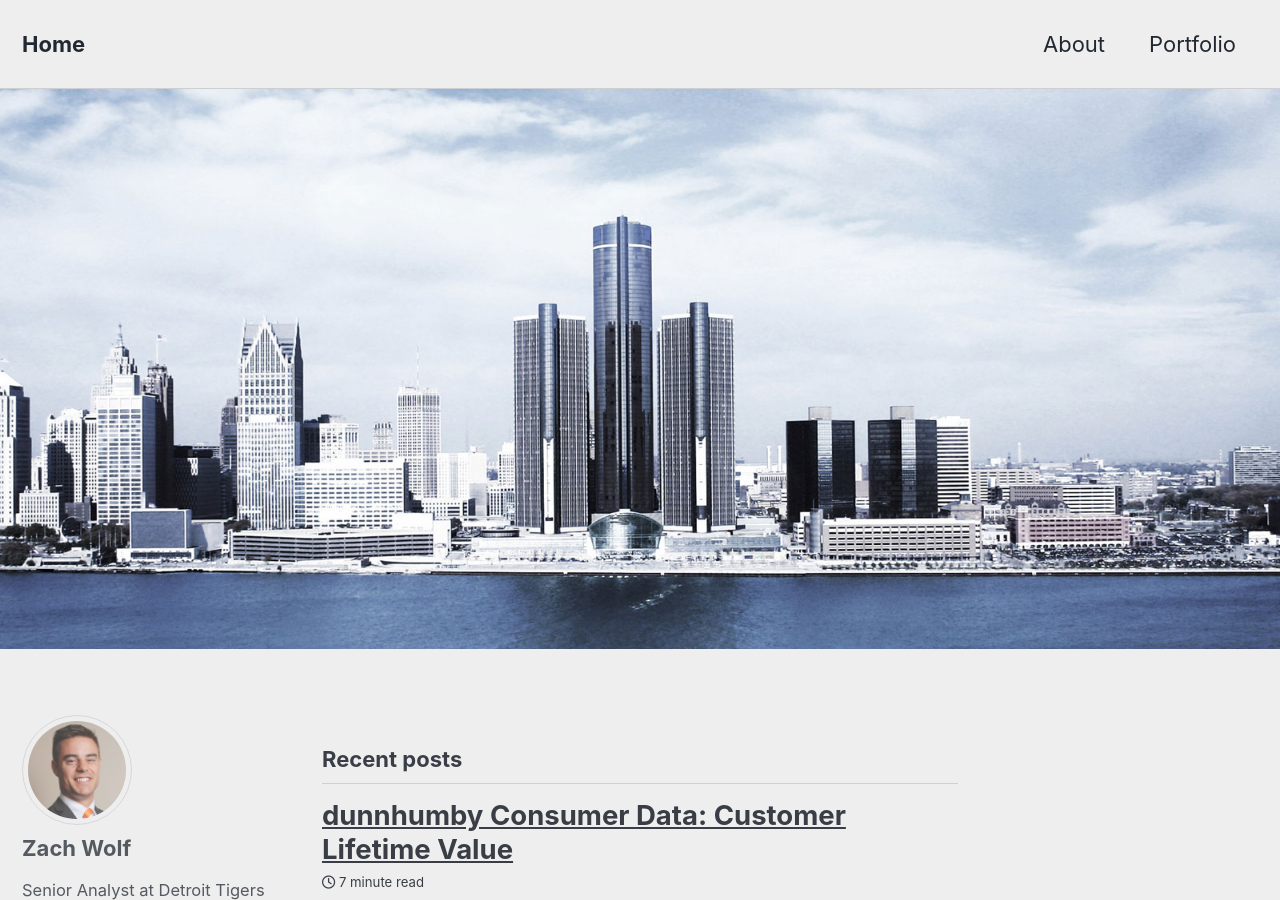
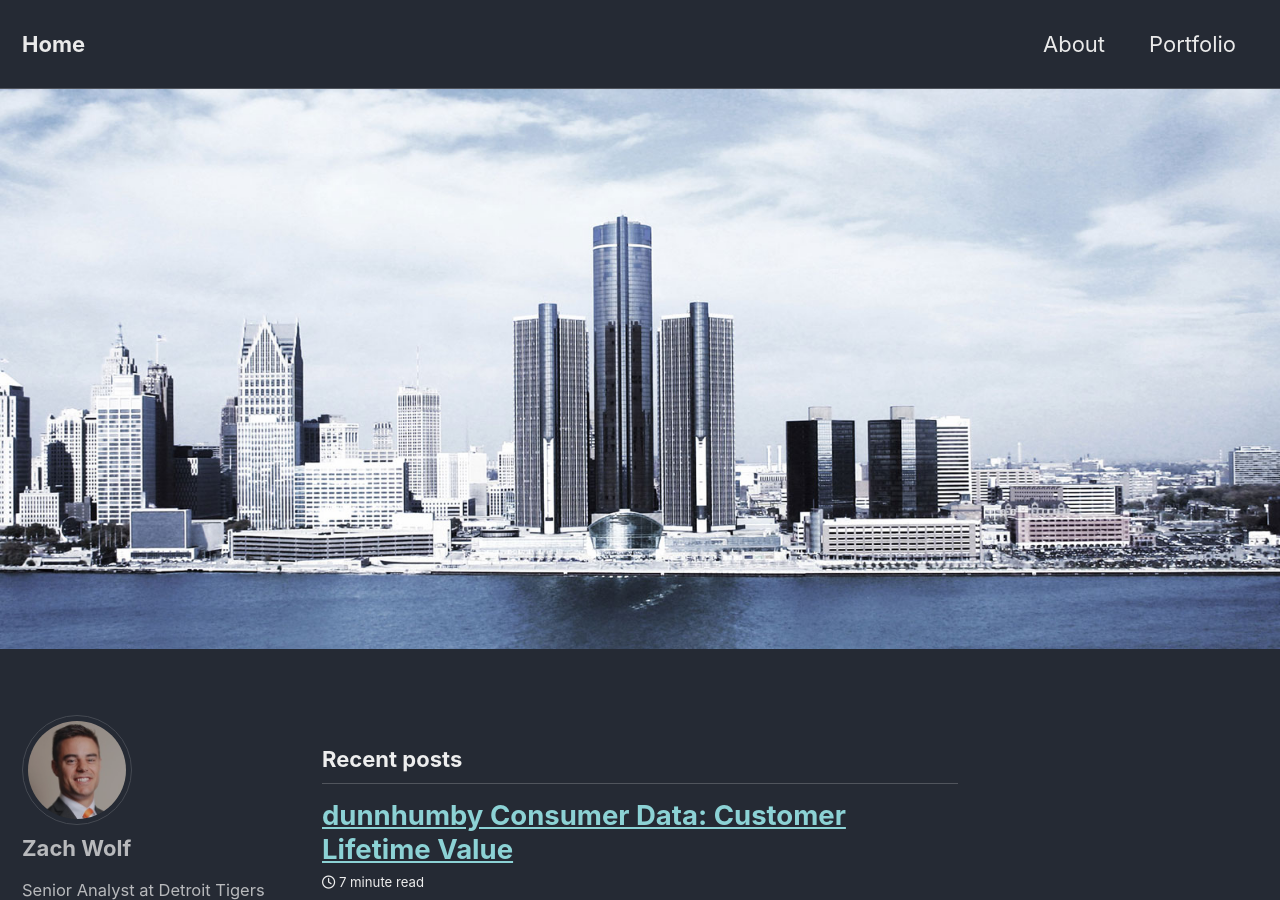
Before and after one commit to zach-wolf/zach-wolf.github.io, a Jekyll site: the page built from index.html, in a window 1280 px wide and 900 px high. Built offline with Jekyll 4.4.1, drawn with Linux system fonts in a browser that asks for light colours; cached includes are drawn as plain includes; nearby versions of some CDN libraries; the list of posts is cut into pages by our own code.

Commit message:
update _config.yml

```diff
--- a/_config.yml
+++ b/_config.yml
@@ -12,7 +12,7 @@
 
 # theme                  : "minimal-mistakes-jekyll"
 # remote_theme           : "mmistakes/minimal-mistakes"
-minimal_mistakes_skin    : "air" # "air", "aqua", "contrast", "dark", "default", "dirt", "neon", "mint", "plum", "sunrise"
+minimal_mistakes_skin    : "dark" # "air", "aqua", "contrast", "dark", "default", "dirt", "neon", "mint", "plum", "sunrise"
 
 # Site Settings
 locale                   : "en-US"
```
